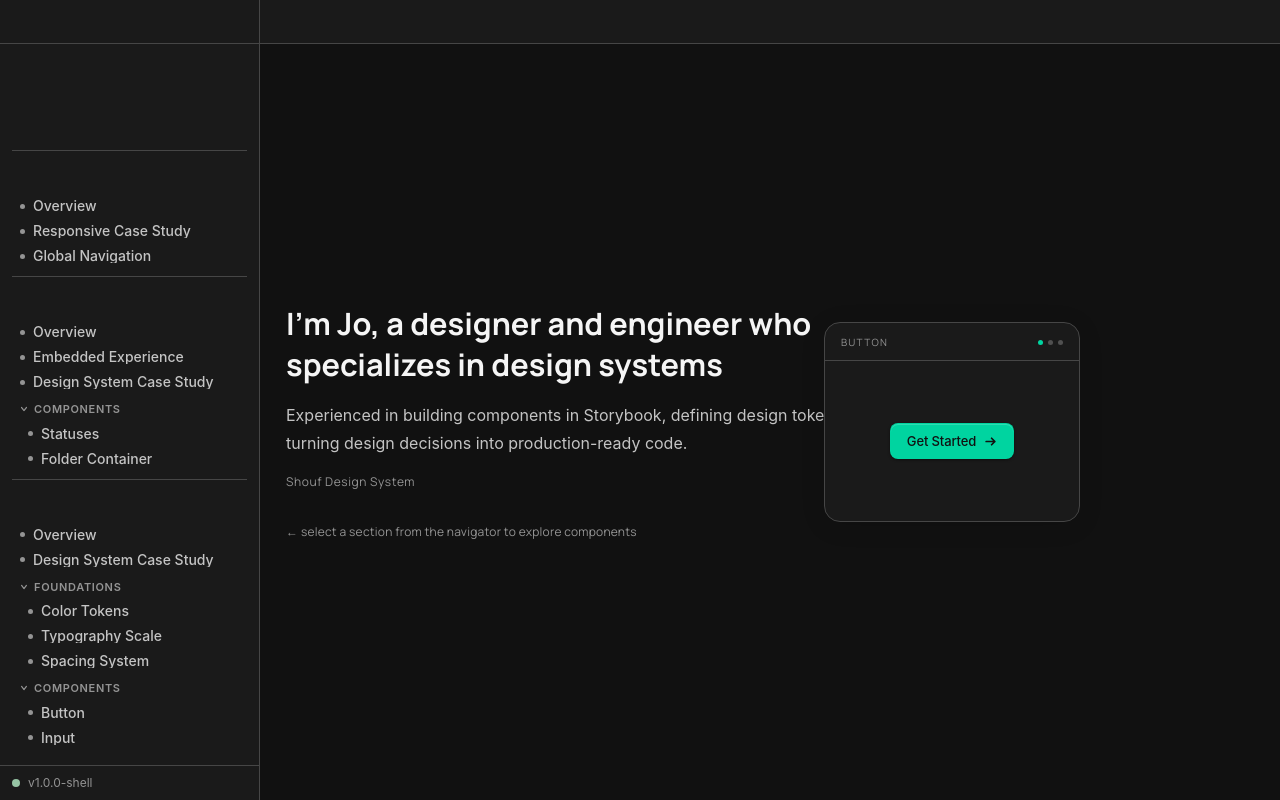
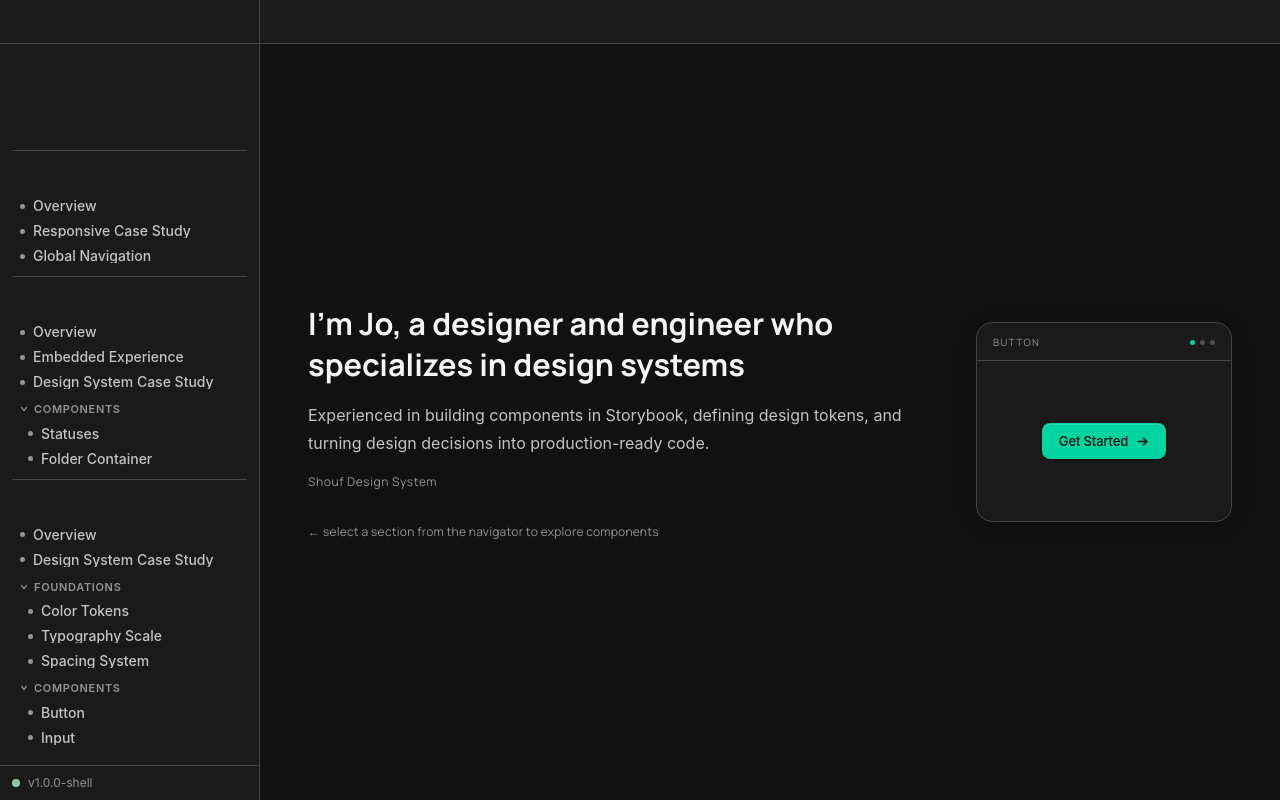
Before and after one commit to runjoj/shouf, a Next.js app: page / in a window 1280 px wide. Built offline with nearby package versions, Linux system fonts and the light colour scheme.

Commit message:
small fixes

```diff
--- a/components/canvas/ComponentRenderer.tsx
+++ b/components/canvas/ComponentRenderer.tsx
@@ -80,18 +80,11 @@ function WelcomeCanvas() {
   const headlineTransition = launched ? "color 700ms ease"  : "none";
 
   return (
-    // Text column only — centered at true viewport centre via paddingRight offset.
-    // On mobile, the preview card is rendered inline at the top of this column.
+    // Text column — sits in the flex welcome row; preview card is a sibling.
     <div
-      className="flex flex-col gap-8 select-none w-full px-5 lg:px-4"
-      style={{ maxWidth: "680px" }}
+      className="flex flex-col gap-8 select-none"
+      style={{ maxWidth: "640px", flex: "1 1 320px", minWidth: 0 }}
     >
-      {/* Mobile-only preview card — sits above the text on small screens */}
-      {launched && (
-        <div className="block lg:hidden">
-          <FloatingWelcomePreview launched={launched} mobile />
-        </div>
-      )}
 
       <div style={{ display: "flex", flexDirection: "column", gap: "16px" }}>
         {/*
@@ -308,7 +301,7 @@ const PREVIEW_CYCLE = [
 
 const MONO = "var(--font-mono)";
 
-function FloatingWelcomePreview({ launched, mobile = false }: { launched: boolean; mobile?: boolean }) {
+function FloatingWelcomePreview({ launched }: { launched: boolean }) {
   const [activeIdx, setActiveIdx] = useState(0);
   const [visible,   setVisible]   = useState(true);
 
@@ -331,13 +324,10 @@ function FloatingWelcomePreview({ launched, mobile = false }: { launched: boolea
   return (
     <div
       style={{
-        // Desktop: absolutely positioned floating card
-        // Mobile: inline block, full width, no positioning
-        position:        mobile ? "relative" : "absolute",
-        right:           mobile ? undefined : "200px",
-        top:             mobile ? undefined : "50%",
-        transform:       mobile ? undefined : "translateY(-50%)",
-        width:           mobile ? "100%" : "256px",
+        // Inline flex item — no absolute positioning.
+        // Wraps above the text column on small screens (wrap-reverse on parent).
+        flexShrink:      0,
+        width:           "256px",
         borderRadius:    "16px",
         backgroundColor: "var(--shouf-panel)",
         border:          "1px solid var(--shouf-border-sub)",
@@ -456,10 +446,6 @@ export function ComponentRenderer() {
 
       {/* Content layer — always on top of the background */}
       <div
-        // On desktop, offset the flex centre-point leftward so WelcomeCanvas
-        // lands at the true viewport centre (not the centre of the narrower
-        // canvas area). Hidden on mobile — preview card is suppressed there.
-        className={showWelcome ? "lg:pr-[320px]" : ""}
         style={{
           position:       "relative",
           zIndex:         1,
@@ -470,11 +456,24 @@ export function ComponentRenderer() {
           justifyContent: isFullCanvas ? "flex-start" : "center",
         }}
       >
-        {showWelcome && <WelcomeCanvas />}
-        {/* Preview card — desktop only; on mobile it would overlap the text */}
-        {showWelcome && launched && (
-          <div className="hidden lg:block">
-            <FloatingWelcomePreview launched={launched} />
+        {/* Welcome row — flex with wrap-reverse so the preview card naturally
+            sits to the right of the text on wide screens and wraps ABOVE the
+            text on narrow screens, always with guaranteed gap spacing. */}
+        {showWelcome && (
+          <div
+            style={{
+              display:        "flex",
+              flexWrap:       "wrap-reverse",
+              alignItems:     "center",
+              justifyContent: "center",
+              gap:            "48px",
+              padding:        "24px 48px",
+              width:          "100%",
+              boxSizing:      "border-box",
+            }}
+          >
+            <WelcomeCanvas />
+            {launched && <FloatingWelcomePreview launched={launched} />}
           </div>
         )}
 
--- a/components/canvas/RcGlobalNavCanvas.tsx
+++ b/components/canvas/RcGlobalNavCanvas.tsx
@@ -303,34 +303,52 @@ export function RcGlobalNavCanvas() {
   const activeEntry = NAV_ROWS.find((r): r is NavEntry => r !== "divider" && r.id === activeId);
 
   // ── Resize drag ───────────────────────────────────────────────────────────
-  const onHandleMouseDown = useCallback((e: React.MouseEvent) => {
-    e.preventDefault();
+  const startDrag = useCallback((startX: number) => {
     const canvas = canvasRef.current;
     if (!canvas) return;
-    dragState.current = { startX: e.clientX, startWidth: frameRef.current?.clientWidth ?? canvas.clientWidth };
+    dragState.current = { startX, startWidth: frameRef.current?.clientWidth ?? canvas.clientWidth };
     setIsDragging(true);
     setShowBadge(true);
     clearTimeout(badgeTimer.current);
   }, []);
 
+  const onHandleMouseDown = useCallback((e: React.MouseEvent) => {
+    e.preventDefault();
+    startDrag(e.clientX);
+  }, [startDrag]);
+
+  const onHandleTouchStart = useCallback((e: React.TouchEvent) => {
+    e.preventDefault();
+    startDrag(e.touches[0].clientX);
+  }, [startDrag]);
+
   useEffect(() => {
     if (!isDragging) return;
-    const onMove = (e: MouseEvent) => {
+    const applyDrag = (clientX: number) => {
       const state  = dragState.current;
       const canvas = canvasRef.current;
       if (!state || !canvas) return;
       const maxW = canvas.clientWidth;
-      const next = Math.max(BP_MIN, Math.min(maxW, state.startWidth + (e.clientX - state.startX)));
+      const next = Math.max(BP_MIN, Math.min(maxW, state.startWidth + (clientX - state.startX)));
       setFrameWidth(next >= maxW - 8 ? null : next);
     };
-    const onUp = () => {
+    const onMouseMove = (e: MouseEvent) => applyDrag(e.clientX);
+    const onTouchMove = (e: TouchEvent) => { e.preventDefault(); applyDrag(e.touches[0].clientX); };
+    const onEnd = () => {
       setIsDragging(false);
       dragState.current = null;
       badgeTimer.current = setTimeout(() => setShowBadge(false), 1400);
     };
-    window.addEventListener("mousemove", onMove);
-    window.addEventListener("mouseup",   onUp);
-    return () => { window.removeEventListener("mousemove", onMove); window.removeEventListener("mouseup", onUp); };
+    window.addEventListener("mousemove", onMouseMove);
+    window.addEventListener("mouseup",   onEnd);
+    window.addEventListener("touchmove", onTouchMove, { passive: false });
+    window.addEventListener("touchend",  onEnd);
+    return () => {
+      window.removeEventListener("mousemove", onMouseMove);
+      window.removeEventListener("mouseup",   onEnd);
+      window.removeEventListener("touchmove", onTouchMove);
+      window.removeEventListener("touchend",  onEnd);
+    };
   }, [isDragging]);
 
   useEffect(() => () => clearTimeout(badgeTimer.current), []);
@@ -605,13 +623,14 @@ export function RcGlobalNavCanvas() {
           );
         })()}
 
-        {/* Resize handle */}
+        {/* Resize handle — touch-friendly: padded hit area, touch events */}
         <div
           onMouseDown={onHandleMouseDown}
+          onTouchStart={onHandleTouchStart}
           title="Drag to resize"
-          style={{ position: "absolute", left: frameWidth !== null ? `calc(${frameWidth}px - 4px)` : "calc(100% - 4px)", top: "50%", transform: "translateY(-50%)", width: "8px", height: "40px", borderRadius: "4px", background: isDragging ? C.handleHover : C.handleBg, cursor: "col-resize", zIndex: 10, display: "flex", alignItems: "center", justifyContent: "center", transition: isDragging ? "none" : "background 150ms ease", boxShadow: isDragging ? `0 0 0 3px rgba(61, 122, 48, 0.20)` : "none" }}
-          onMouseEnter={(e) => { if (!isDragging) (e.currentTarget as HTMLElement).style.background = C.handleHover; }}
-          onMouseLeave={(e) => { if (!isDragging) (e.currentTarget as HTMLElement).style.background = C.handleBg; }}
+          style={{ position: "absolute", left: frameWidth !== null ? `calc(${frameWidth}px - 4px)` : "calc(100% - 4px)", top: "50%", transform: "translateY(-50%)", width: "8px", height: "40px", borderRadius: "4px", background: isDragging ? C.handleHover : C.handleBg, cursor: "col-resize", zIndex: 10, display: "flex", alignItems: "center", justifyContent: "center", transition: isDragging ? "none" : "background 150ms ease", boxShadow: isDragging ? `0 0 0 3px rgba(61, 122, 48, 0.20)` : "none", touchAction: "none" }}
+          onMouseEnter={(e) => { if (!isDragging) e.currentTarget.style.background = C.handleHover; }}
+          onMouseLeave={(e) => { if (!isDragging) e.currentTarget.style.background = C.handleBg; }}
         >
           <svg width="4" height="20" viewBox="0 0 4 20" fill="none">
             <circle cx="2" cy="5"  r="1.5" fill={isDragging ? "#fff" : "#9CA3AF"} />
```
